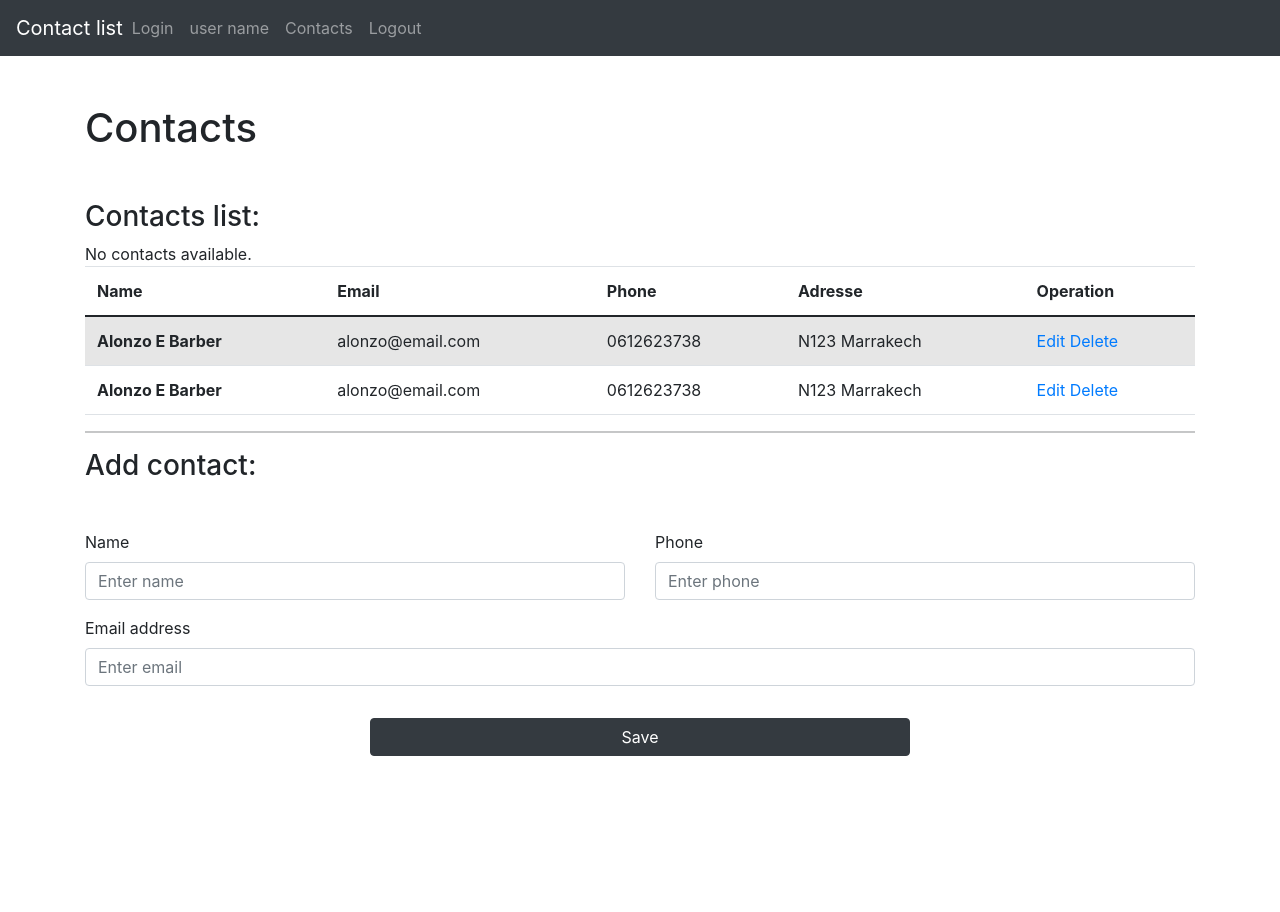
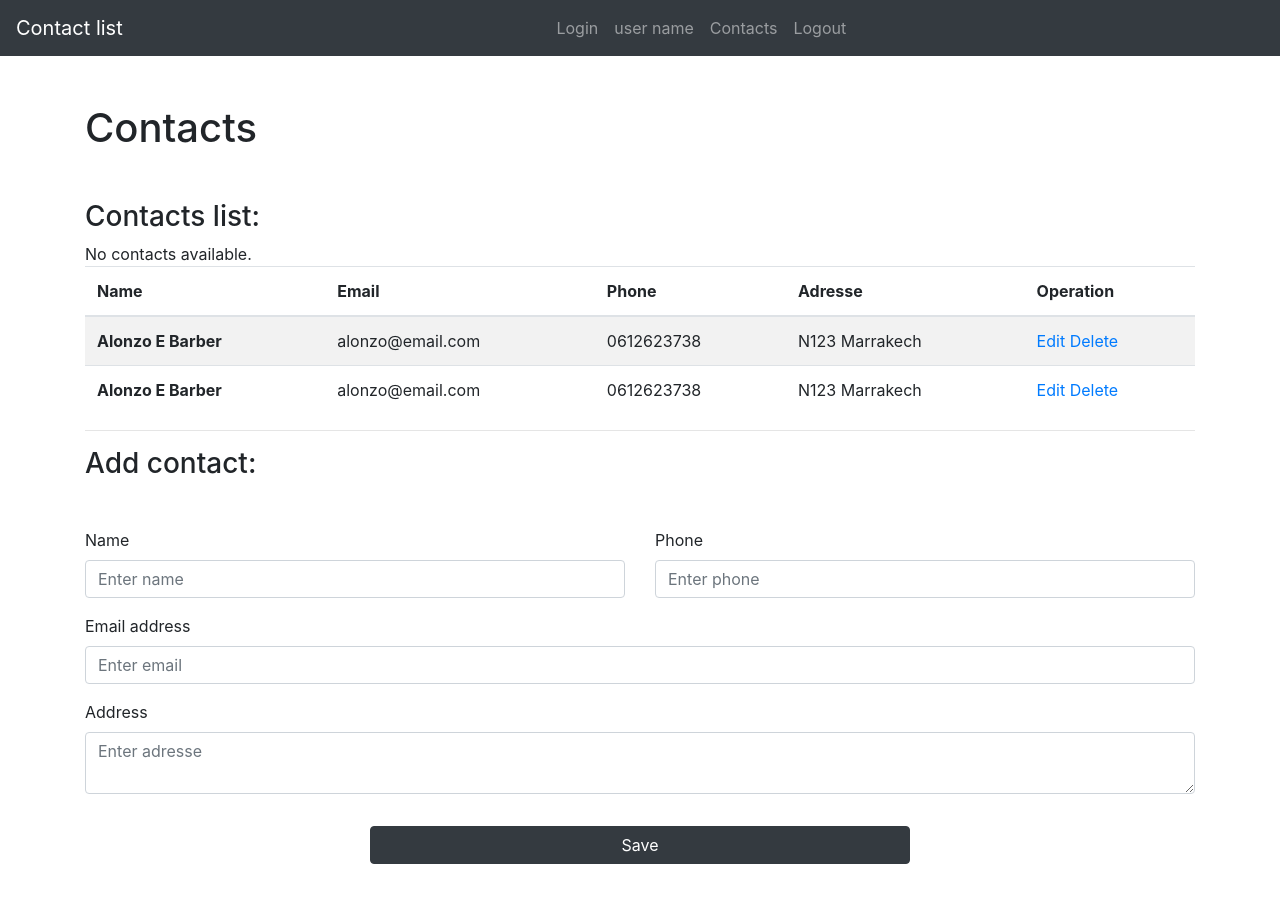
Before and after one commit to KhadijaMakkaoui/Application_gestionContacts, a PHP site: page /contactList.php in a window 1280 px wide. Before the commit the page ends 756 px from the top, so only its background shows below. Run offline with PHP 8.4, Linux system fonts and the light colour scheme.

Commit message:
Ajouter la balise script pour linker la page contactList avec le fichier script.js

```diff
--- a/contactList.php
+++ b/contactList.php
@@ -6,7 +6,8 @@
     <meta http-equiv="X-UA-Compatible" content="IE=edge">
     <meta name="viewport" content="width=device-width, initial-scale=1.0">
     <title>Contact List</title>
-    <link rel="stylesheet" href="/bootsrap/bootstrap.min.css">
+    <!-- <link rel="stylesheet" href="/bootsrap/bootstrap.min.css"> -->
+    <link rel="stylesheet" href="https://stackpath.bootstrapcdn.com/bootstrap/4.3.1/css/bootstrap.min.css" integrity="sha384-ggOyR0iXCbMQv3Xipma34MD+dH/1fQ784/j6cY/iJTQUOhcWr7x9JvoRxT2MZw1T" crossorigin="anonymous">
 
 </head>
 
@@ -58,15 +59,24 @@
         <form action="" class="row my-5">
             <div class="mb-3 col-6">
                 <label for="name" class="form-label">Name</label>
-                <input type="email" class="form-control" id="name" placeholder="Enter name">
+                <input type="text" class="form-control contactList" id="name" placeholder="Enter name">
+            <small class="text-danger" id="errN"></small>
             </div>
             <div class="mb-3 col-6">
                 <label for="phone" class="form-label">Phone</label>
-                <input type="email" class="form-control" id="phone" placeholder="Enter phone">
+                <input type="text" class="form-control contactList" id="phone" placeholder="Enter phone">
+                <small class="text-danger" id="errP"></small>
+
             </div>
             <div class="mb-3 col-12">
                 <label for="email" class="form-label">Email address</label>
-                <input type="text" inputmode="email" class="form-control" id="email" placeholder="Enter email">
+                <input type="text" inputmode="email" class="form-control contactList" id="email" placeholder="Enter email">
+                <small class="text-danger" id="errE"></small>
+            </div>
+            <div class="mb-3 col-12">
+            <label for="adresse" class="form-label">Address</label>
+                <textarea name=""  cols="" rows="" class="form-control contactList" id="adresse" placeholder="Enter adresse"></textarea>
+                <small class="text-danger" id="errA"></small>
             </div>
             <div class="col-6 mx-auto">
                 <input type="button" value="Save" id="save " class="btn btn-dark mt-3 col-12 ">
@@ -74,6 +84,7 @@
 
         </form>
     </div>
+    <script src="script.js"></script>
 </body>
 
 </html>
```
